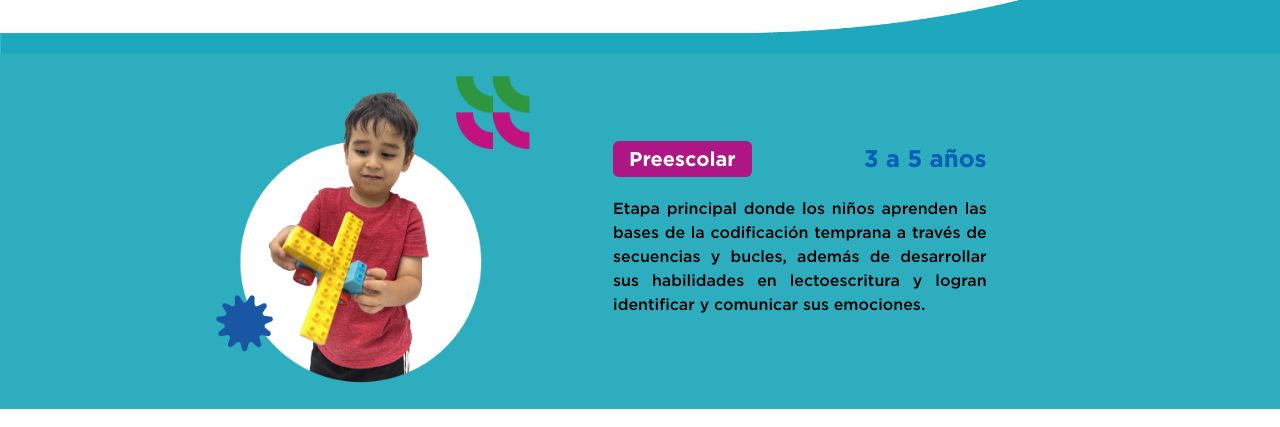
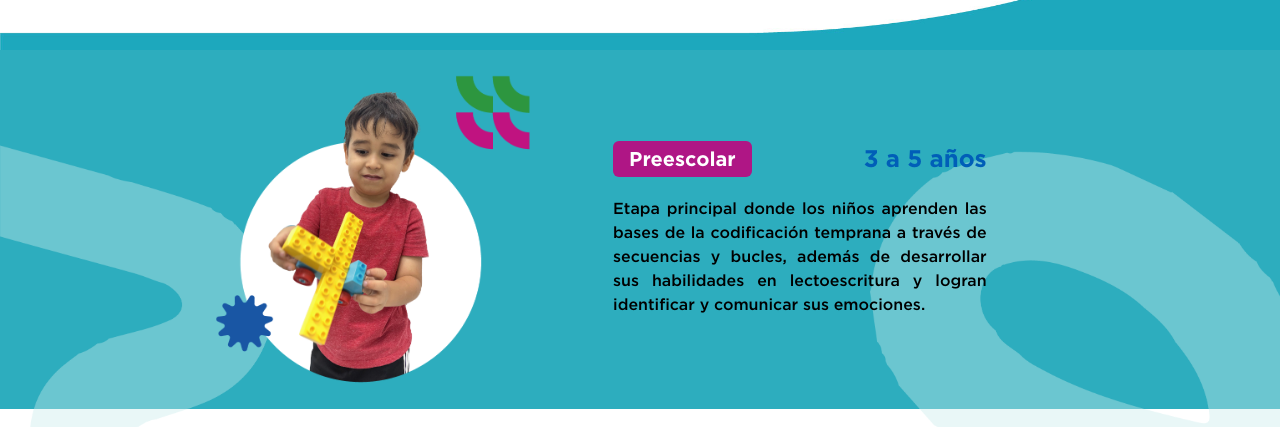
Before and after one commit to suchmolin/leroboticarac, a Next.js app: page / in a window 1280 px wide. Shown: the part 1976-2403 px from the top of the page. Built offline with nearby package versions, Linux system fonts and the light colour scheme.

Commit message:
fondo etapas

```diff
--- a/src/components/EtapasRAC/page.jsx
+++ b/src/components/EtapasRAC/page.jsx
@@ -1,3 +1,4 @@
+import Image from "next/image"
 import TarjetaEtapa from "../TarjetaEtapa/page"
 
 export default function EtapasRAC() {
@@ -43,10 +44,32 @@ export default function EtapasRAC() {
     },
   ]
   return (
-    <div className="w-full flex flex-col items-center -mt-1">
+    <div className="relative w-full flex flex-col items-center -mt-1">
       {data.map((item, index) => (
         <TarjetaEtapa data={item} key={index} />
       ))}
+      <div className="absolute left-0 top-0">
+        <div className="relative w-[420px] h-[150vh]">
+          <Image
+            src="/img/fondoEtapas.png"
+            objectFit="contain"
+            objectPosition="left"
+            layout="fill"
+            alt="gota"
+          />
+        </div>
+      </div>
+      <div className="absolute right-0 bottom-0">
+        <div className="relative w-[420px] h-[150vh]">
+          <Image
+            src="/img/fondoEtapas2.png"
+            objectFit="contain"
+            objectPosition="bottom"
+            layout="fill"
+            alt="gota"
+          />
+        </div>
+      </div>
     </div>
   )
 }
--- a/src/components/TarjetaEtapa/page.jsx
+++ b/src/components/TarjetaEtapa/page.jsx
@@ -18,7 +18,7 @@ export default function TarjetaEtapa({ data }) {
     <div
       className={`w-full flex items-center justify-center py-5 ${colorFondo}`}
     >
-      <div className="w-10/12 xl:w-8/12 flex flex-col sm:flex-row items-center justify-center">
+      <div className="w-10/12 xl:w-8/12 flex flex-col sm:flex-row items-center justify-center z-20">
         <div className="relative w-[250px] lg:w-[350px] aspect-square">
           <Image src={imgSrc} alt={imgAlt} layout="fill" objectFit="contain" />
         </div>
```
Also changed, not shown: public/img/fondoEtapas.png (added), public/img/fondoEtapas2.png (added).
